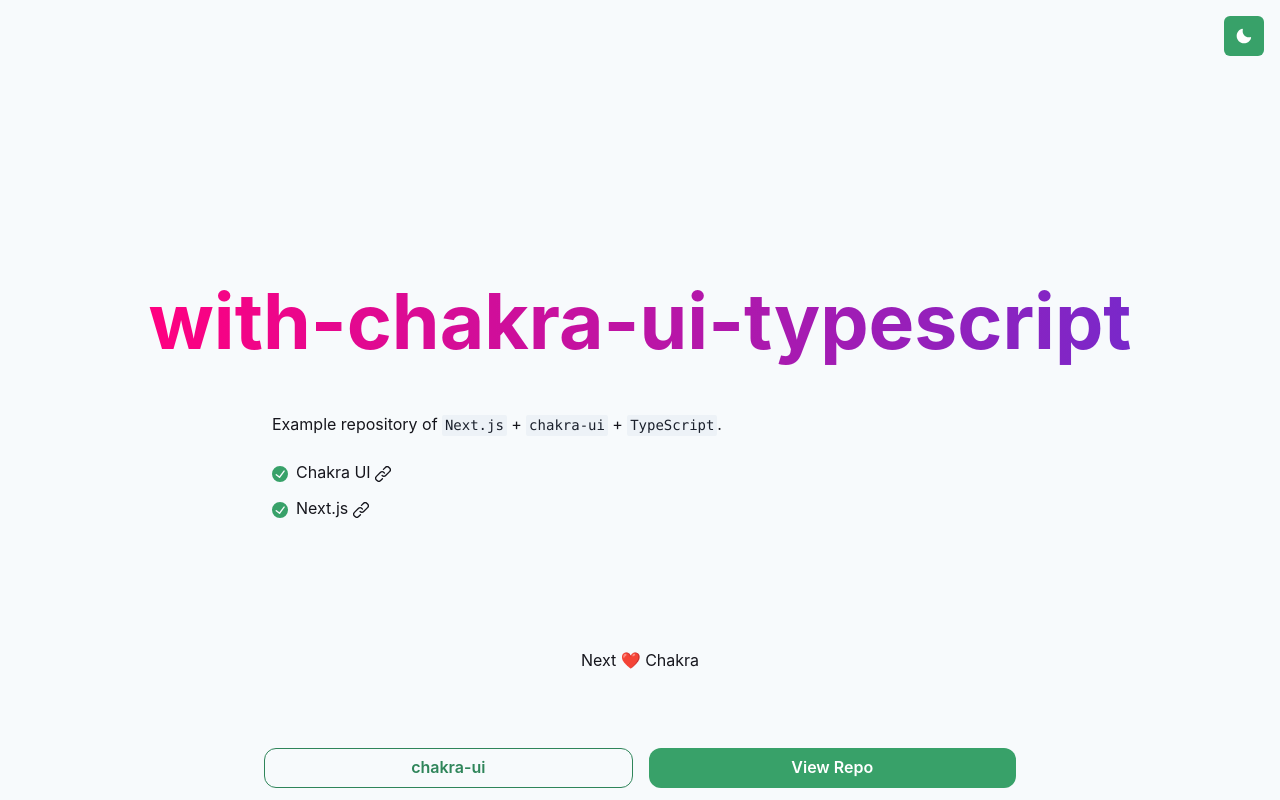
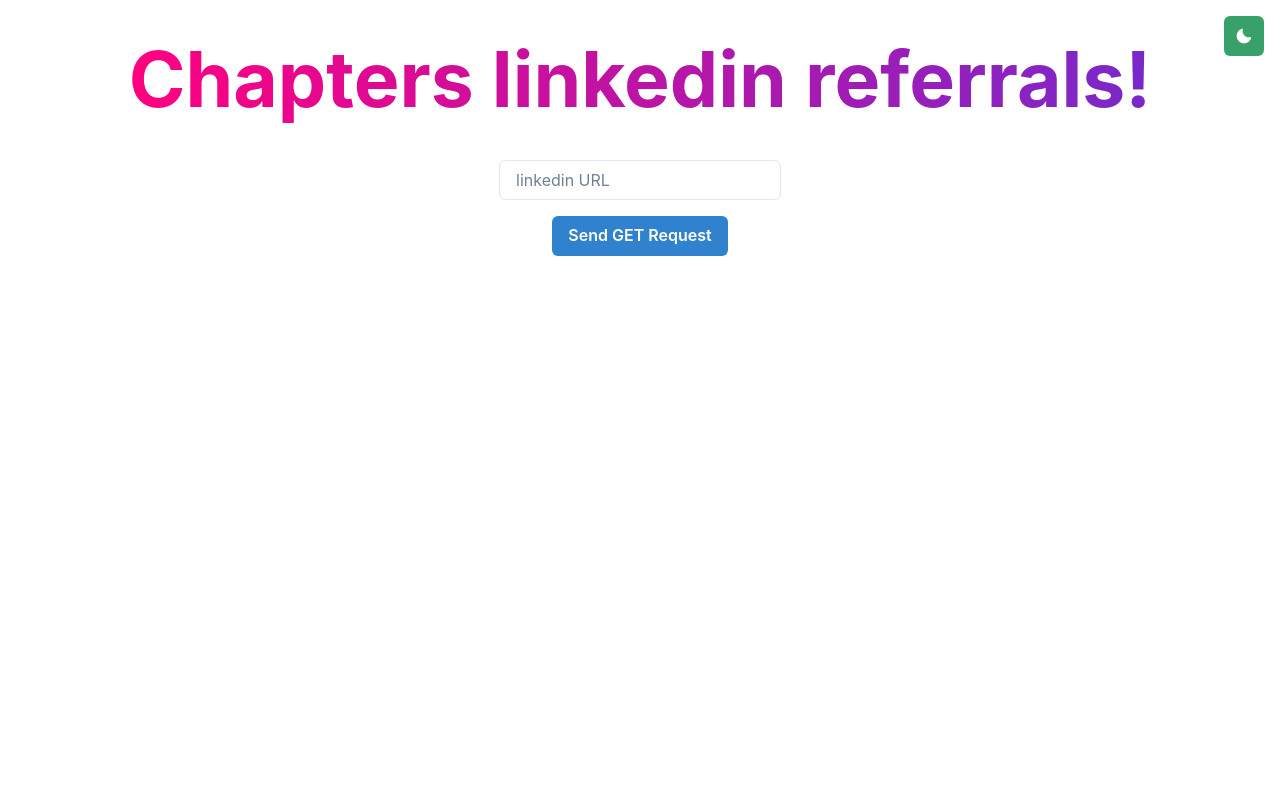
Before and after one commit to albTian/chapters-interview, a Next.js app: page / in a window 1280 px wide. Built offline with nearby package versions, Linux system fonts and the light colour scheme.

Commit message:
content: chapters demo :)

```diff
--- a/package.json
+++ b/package.json
@@ -11,6 +11,7 @@
     "@chakra-ui/theme-tools": "^2.0.2",
     "@emotion/react": "^11.9.0",
     "@emotion/styled": "^11.9.0",
+    "axios": "^1.4.0",
     "framer-motion": "^6.3.0",
     "next": "latest",
     "react": "^18.2.0",
--- /dev/null
+++ b/src/components/Chapters.tsx
@@ -0,0 +1,138 @@
+import React, { useState } from "react";
+import {
+  Box,
+  FormControl,
+  FormLabel,
+  Input,
+  Button,
+  Text,
+  VStack,
+  useToast,
+} from "@chakra-ui/react";
+import axios from "axios";
+import { IntroducerList, Introducer } from "./IntroducerList";
+
+const DUMMY_RESPONSE: Introducer[] = [
+  {
+    name: "Ratchahan Sujithan",
+    position: "Founding Engineer",
+    linkedin_url: "https://www.linkedin.com/in/ratchahan-sujithan/",
+    user_id: 1,
+  },
+  {
+    name: "Jay Kennedy",
+    position: "CEO",
+    linkedin_url: "https://www.linkedin.com/in/iamjaykennedy/",
+    user_id: 2,
+  },
+  {
+    name: "Ryan Chang",
+    position: "CTO",
+    linkedin_url: "https://www.linkedin.com/in/ryancwc/",
+    user_id: 3,
+  },
+  {
+    name: "Brianne Kimmel",
+    position: "Venture Investor",
+    linkedin_url: "https://www.linkedin.com/in/briannekimmel/",
+    user_id: 4,
+  },
+  {
+    name: "Stefan Thomas",
+    position: "Angel Investor",
+    linkedin_url: "https://www.linkedin.com/in/justmoon/",
+    user_id: 5,
+  },
+];
+
+export const Chapters = () => {
+  const [inputValue, setInputValue] = useState("");
+  const [isValidURL, setIsValidURL] = useState(false);
+  const [linkedInId, setLinkedInId] = useState("");
+  const toast = useToast();
+
+  const [introducers, setIntroducers] = useState([]);
+
+  const handleInputChange = (e) => {
+    const value = e.target.value;
+    setInputValue(value);
+    const isValid = isLinkedInURL(value);
+    setIsValidURL(isValid);
+
+    if (isValid) {
+      const extractedId = extractLinkedInId(value);
+      setLinkedInId(extractedId);
+      console.log(`linkedin_id: ${extractedId}`);
+    }
+  };
+
+  const isLinkedInURL = (url) => {
+    const regex = /^https?:\/\/(www\.)?linkedin\.com\/.+/i;
+    return regex.test(url);
+  };
+
+  const extractLinkedInId = (url) => {
+    const regex = /linkedin\.com\/in\/([^\/]+)/i;
+    const match = url.match(regex);
+    return match ? match[1] : "";
+  };
+
+  const handleButtonClick = async () => {
+    if (isValidURL && linkedInId) {
+      const url = `https://chapters-interview.up.railway.app/get_introducers/${linkedInId}`;
+
+      try {
+        console.log(`getting from ${url}`);
+        // const response = await axios.get(url);
+        // Handle response from the server
+
+        const response = DUMMY_RESPONSE;
+        console.log(response);
+
+        setIntroducers(response);
+      } catch (error) {
+        console.error(error);
+      }
+    } else {
+      toast({
+        title: "Invalid URL",
+        description: "Please enter a valid LinkedIn URL.",
+        status: "error",
+        duration: 3000,
+        isClosable: true,
+      });
+    }
+  };
+
+  return (
+    <Box>
+      <VStack minW={"60vw"}>
+        <VStack spacing={4}>
+          <FormControl id="linkedin-url">
+            {/* <FormLabel>LinkedIn URL</FormLabel> */}
+            <Input
+              type="text"
+              value={inputValue}
+              onChange={handleInputChange}
+              isInvalid={!isValidURL && inputValue.length > 0}
+              errorBorderColor="red.300"
+              placeholder="linkedin URL"
+            />
+          </FormControl>
+          <Button
+            onClick={handleButtonClick}
+            colorScheme="blue"
+            disabled={!isValidURL}
+          >
+            Send GET Request
+          </Button>
+          {!isValidURL && inputValue.length > 0 && (
+            <Text color="red.500">Please enter a valid LinkedIn URL.</Text>
+          )}
+        </VStack>
+        {/* <ChaptersList /> */}
+        {introducers && <IntroducerList introducers={introducers} />}
+      </VStack>
+    </Box>
+  );
+};
--- a/src/components/Container.tsx
+++ b/src/components/Container.tsx
@@ -5,10 +5,10 @@
     direction="column"
     alignItems="center"
     justifyContent="flex-start"
-    bg="gray.50"
+    // bg="gray.50"
     color="black"
     _dark={{
-      bg: 'gray.900',
+      // bg: 'gray.900',
       color: 'white',
     }}
     transition="all 0.15s ease-out"
--- a/src/components/Hero.tsx
+++ b/src/components/Hero.tsx
@@ -1,17 +1,13 @@
 import { Flex, Heading } from '@chakra-ui/react'
 
-export const Hero = ({ title }: { title: string }) => (
+export const Hero = () => (
   <Flex
     justifyContent="center"
     alignItems="center"
-    height="100vh"
+    height="20vh"
     bgGradient="linear(to-l, heroGradientStart, heroGradientEnd)"
     bgClip="text"
   >
-    <Heading fontSize="6vw">{title}</Heading>
+    <Heading fontSize="6vw">Chapters linkedin referrals!</Heading>
   </Flex>
 )
-
-Hero.defaultProps = {
-  title: 'with-chakra-ui-typescript',
-}
--- /dev/null
+++ b/src/components/IntroducerList.tsx
@@ -0,0 +1,36 @@
+import React, { useState } from "react";
+import {
+  Box,
+  FormControl,
+  FormLabel,
+  Input,
+  Button,
+  Text,
+  VStack,
+  useToast,
+  HStack,
+} from "@chakra-ui/react";
+import axios from "axios";
+import { IntroducerRow } from "./IntroducerRow";
+
+interface IntroducerListProps {
+    introducers: Introducer[]
+}
+
+// TODO: PUT THIS INTO A TYPES FOLDER
+export type Introducer = {
+  name: string;
+  position: string;
+  linkedin_url: string;
+  user_id: number;
+};
+
+export const IntroducerList: React.FC<IntroducerListProps> = ({ introducers }) => {
+  return (
+    <VStack spacing={6} width={"100%"}>
+      {introducers.map((introducer: Introducer) => (
+        <IntroducerRow introducer={introducer}/>
+      ))}
+    </VStack>
+  );
+};
--- /dev/null
+++ b/src/components/IntroducerRow.tsx
@@ -0,0 +1,95 @@
+import React, { useState } from "react";
+import {
+  Box,
+  FormControl,
+  FormLabel,
+  Input,
+  Button,
+  Text,
+  VStack,
+  useToast,
+  HStack,
+} from "@chakra-ui/react";
+import axios from "axios";
+import { Introducer } from "./IntroducerList";
+
+interface IntroducerRowProps {
+  introducer: Introducer;
+}
+
+const seniorityKeywords = [
+  "CEO",
+  "CTO",
+  "CFO",
+  "COO",
+  "Founder",
+  "Director",
+  "VP",
+  "Vice President",
+  "President",
+  "Executive",
+  "Partner",
+  "Principal",
+  "Managing Director",
+];
+
+export const IntroducerRow = ({ introducer }: IntroducerRowProps) => {
+  const [sent, setSent] = useState(false);
+  const extractLinkedInId = (url: string) => {
+    const regex = /linkedin\.com\/in\/([^\/]+)/i;
+    const match = url.match(regex);
+    return match ? match[1] : "";
+  };
+
+  const requestIntroduction = async (linkedinId: string, userId: number) => {
+    const url =
+      "https://chapters-interview.up.railway.app/request_introduction";
+
+    try {
+      const response = await axios.post(url, {
+        linkedin_id: linkedinId,
+        user_id: userId,
+      });
+      // Handle response from the server
+      console.log(response);
+    } catch (error) {
+      console.error(error);
+    }
+  };
+
+  const handleClick = () => {
+    // TODO: check if the intro is actually sent
+    requestIntroduction(
+      extractLinkedInId(introducer.linkedin_url),
+      introducer.user_id
+    );
+    setSent(true);
+  };
+
+  const hasHighSeniority = (position: string) => {
+    return seniorityKeywords.some((keyword) => position.includes(keyword));
+  };
+  return (
+    <HStack
+      key={introducer.user_id}
+      borderWidth={1}
+      borderRadius="lg"
+      p={4}
+      w="100%"
+      justifyContent={"space-between"}
+      backgroundColor={
+        hasHighSeniority(introducer.position) ? 'rgba(70, 130, 180, 0.2)' : ""
+      }
+    >
+      <Text fontWeight="bold">{introducer.name}</Text>
+      <Text fontStyle="italic">{introducer.position}</Text>
+      {sent ? (
+        <p>sent!</p>
+      ) : (
+        <Button mt={2} colorScheme="blue" onClick={handleClick}>
+          Request Introduction
+        </Button>
+      )}
+    </HStack>
+  );
+};
--- a/src/pages/index.tsx
+++ b/src/pages/index.tsx
@@ -14,42 +14,14 @@
 import { DarkModeSwitch } from '../components/DarkModeSwitch'
 import { CTA } from '../components/CTA'
 import { Footer } from '../components/Footer'
+import { Chapters } from '../components/Chapters'
 
 const Index = () => (
-  <Container height="100vh">
+  <Container pb={"10vh"}>
     <Hero />
-    <Main>
-      <Text color="text">
-        Example repository of <Code>Next.js</Code> + <Code>chakra-ui</Code> +{' '}
-        <Code>TypeScript</Code>.
-      </Text>
-
-      <List spacing={3} my={0} color="text">
-        <ListItem>
-          <ListIcon as={CheckCircleIcon} color="green.500" />
-          <ChakraLink
-            isExternal
-            href="https://chakra-ui.com"
-            flexGrow={1}
-            mr={2}
-          >
-            Chakra UI <LinkIcon />
-          </ChakraLink>
-        </ListItem>
-        <ListItem>
-          <ListIcon as={CheckCircleIcon} color="green.500" />
-          <ChakraLink isExternal href="https://nextjs.org" flexGrow={1} mr={2}>
-            Next.js <LinkIcon />
-          </ChakraLink>
-        </ListItem>
-      </List>
-    </Main>
+    <Chapters />
 
     <DarkModeSwitch />
-    <Footer>
-      <Text>Next ❤️ Chakra</Text>
-    </Footer>
-    <CTA />
   </Container>
 )
 
```
Also changed, not shown: tsconfig.json (+15 -4 lines), 1 other file (tests, documents, lock files or other folders).
